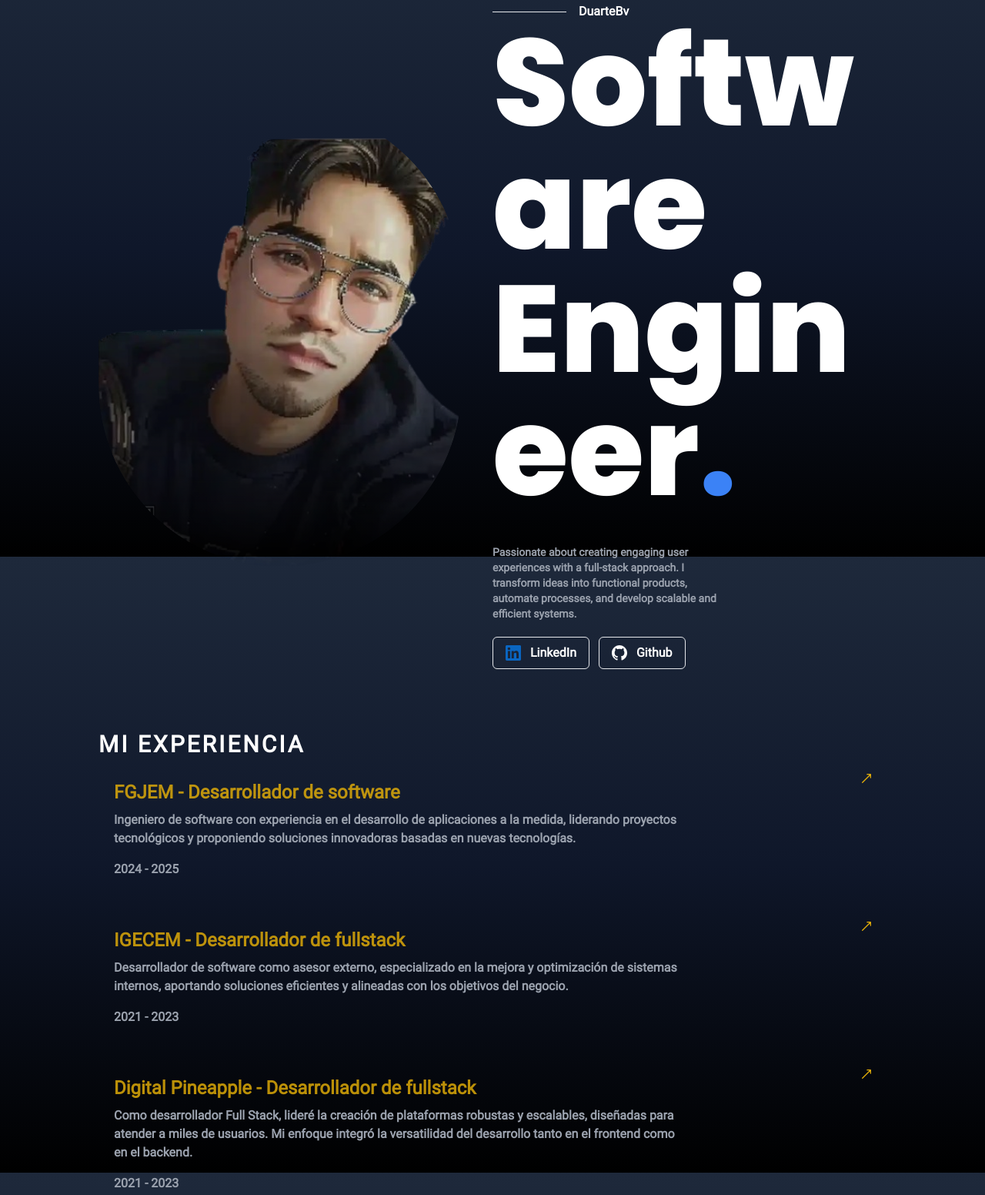
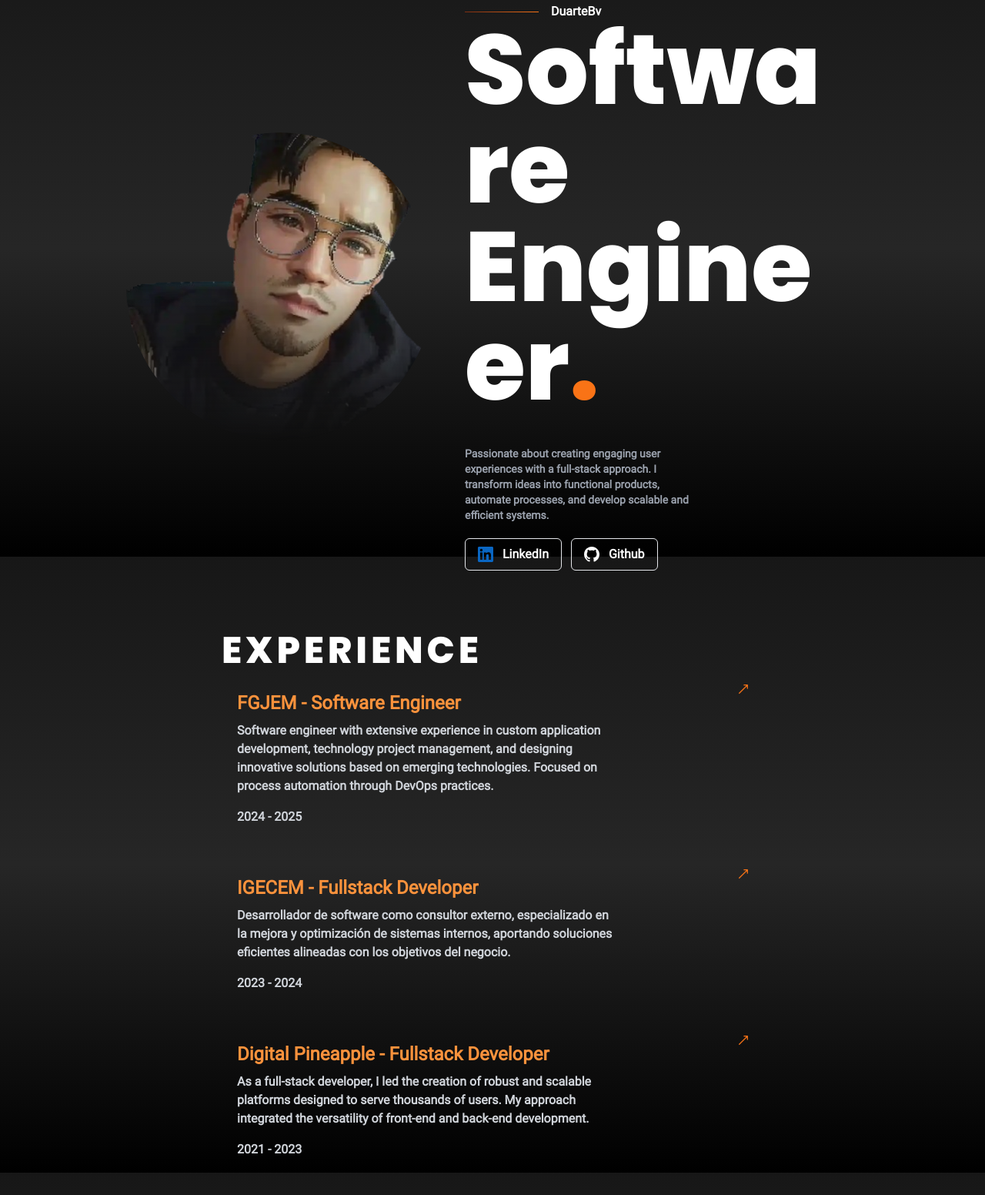
Before and after one commit to DuarteDc/porfolio-astro, an Astro site: page / in a window 1280 px wide. Shown: the part 77-1629 px from the top of the page at 77% size. Built offline with nearby package versions, Linux system fonts and the light colour scheme; Astro itself is replaced by a stand-in of ours.

Commit message:
styles: update main styles

```diff
--- a/public/main.css
+++ b/public/main.css
@@ -129,8 +129,8 @@ html {
 }
 
 .main-image {
-  mask-image: linear-gradient(black 50%, transparent 100%);
-  -webkit-mask-image: linear-gradient(black 50%, transparent 100%);
+  mask-image: linear-gradient(rgb(243, 61, 0) 50%, transparent 100%);
+  -webkit-mask-image: linear-gradient(rgb(233, 106, 21) 50%, transparent 100%);
   mask-size: cover;
   -webkit-mask-size: cover;
 }
--- a/src/components/ExperienceItem.astro
+++ b/src/components/ExperienceItem.astro
@@ -12,14 +12,14 @@ const { title, description, year }: Props = Astro.props;
 
 <article
   class="relative paragraph p-5 hover:bg-black/10 hover:backdrop-blur-2xl transition-all duration-500 rounded-2xl hover:transition-all hover:duration-500 [&>svg]:absolute
-  [&>svg]:top-4 [&>svg]:right-4 [&>svg]:size-5 [&>svg]:text-yellow-500 [&>svg]:transition-all [&>svg]:duration-500 [&>svg]:rotate-45 [&>svg]:hover:right-2 [&>svg]:hover:top-2"
+  [&>svg]:top-4 [&>svg]:right-4 [&>svg]:size-5 [&>svg]:text-orange-500 [&>svg]:transition-all [&>svg]:duration-500 [&>svg]:rotate-45 [&>svg]:hover:right-2 [&>svg]:hover:top-2"
 >
   <ArrowUpIcon />
-  <h4 class="text-yellow-500/80 font-bold text-2xl my-2">
+  <h4 class="text-orange-400 font-bold text-2xl my-2">
     {title}
   </h4>
   <div
-    class="normal-text mb-4 font-bold text-gray-400 gap-y-4 w-9/12 flex flex-col gap-5"
+    class="normal-text mb-4 font-bold text-gray-300 gap-y-4 w-9/12 flex flex-col gap-5"
   >
     <p>
       {description}
--- a/src/components/Experince.astro
+++ b/src/components/Experince.astro
@@ -4,29 +4,27 @@ import ExperienceItem from "./ExperienceItem.astro";
 
 <section
   id="experience"
-  class="w-ful py-20 text-white [&>article]:transition-all [&>article]:duration-300 [&>article]:mx-1 [&>article]:lg:ml-10 overflow-hidden normal-text"
+  class="w-ful py-20 text-white xl:px-40 [&>article]:transition-all [&>article]:duration-300 [&>article]:mx-1 [&>article]:lg:ml-10 overflow-hidden normal-text"
 >
   <h3
-    class="text-3xl lg:tracking-widest text-white text-left inline-flex items-center font-bold uppercase"
+    class="text-5xl lg:tracking-widest text-white text-left inline-flex items-center uppercase font-[Poppins]"
   >
-    Mi experiencia
+    EXPERIENCE
   </h3>
   <div>
     <ExperienceItem
-      title={`FGJEM - Desarrollador de software`}
-      description={`Ingeniero de software con experiencia en el desarrollo de aplicaciones a la
-      medida, liderando proyectos tecnológicos y proponiendo soluciones innovadoras
-      basadas en nuevas tecnologías.`}
+      title={`FGJEM - Software Engineer`}
+      description={`Software engineer with extensive experience in custom application development, technology project management, and designing innovative solutions based on emerging technologies. Focused on process automation through DevOps practices.`}
       year="2024 - 2025"
     />
     <ExperienceItem
-      title={`IGECEM - Desarrollador de fullstack`}
-      description={`Desarrollador de software como asesor externo, especializado en la mejora y optimización de sistemas internos, aportando soluciones eficientes y alineadas con los objetivos del negocio.`}
-      year="2021 - 2023"
+      title={`IGECEM - Fullstack Developer`}
+      description={`Desarrollador de software como consultor externo, especializado en la mejora y optimización de sistemas internos, aportando soluciones eficientes alineadas con los objetivos del negocio.`}
+      year="2023 - 2024"
     />
     <ExperienceItem
-      title={`Digital Pineapple - Desarrollador de fullstack`}
-      description={`Como desarrollador Full Stack, lideré la creación de plataformas robustas y escalables, diseñadas para atender a miles de usuarios. Mi enfoque integró la versatilidad del desarrollo tanto en el frontend como en el backend.`}
+      title={`Digital Pineapple - Fullstack Developer`}
+      description={`As a full-stack developer, I led the creation of robust and scalable platforms designed to serve thousands of users. My approach integrated the versatility of front-end and back-end development.`}
       year="2021 - 2023"
     />
   </div>
--- a/src/components/Header.astro
+++ b/src/components/Header.astro
@@ -4,25 +4,31 @@ import LinkedinIcon from "./icons/LinkedinIcon.astro";
 ---
 
 <header
-  class="min-h-screen w-full flex items-center justify-center text-white gap-10"
+  class="min-h-[calc(100vh-10rem)] w-full flex flex-col lg:flex-row items-center justify-center text-white gap-4 lg:gap-10"
 >
-  <div class="w-[600px] h-[600px] rounded-full overflow-hidden main-image">
+  <div
+    class="w-[250px] h-[250px] xl:w-[400px] xl:h-[400px] rounded-full overflow-hidden main-image"
+  >
     <img
       src="/imgs/me-pixel-art-no-bg.png"
       alt="cursor pointer"
       class="w-full h-full object-cover mix-blend-lighten shadow-2xl opacity-90"
     />
   </div>
-  <div class="w-6/12">
+  <div class="w-full xl:w-6/12">
     <span class="flex items-center gap-4">
-      <hr class="h-[1px] w-[6rem] bg-white text-white" />
+      <hr
+        class="h-[1px] w-[6rem] bg-gradient-to-l from-orange-500 to-orange-900 border-none"
+      />
       <p>DuarteBv</p>
     </span>
-    <h1 class="text-[10rem] break-words w-full leading-none font-[Poppins]">
-      Software Engineer<b class="text-blue-500">.</b>
+    <h1
+      class="text-[3.5rem] lg:text-[5rem] xl:text-[8rem] break-words w-full leading-none font-[Poppins]"
+    >
+      Software Engineer<b class="text-orange-500">.</b>
     </h1>
     <span
-      class="mt-10 block break-words w-7/12 text-sm font-bold text-gray-400"
+      class="mt-10 block break-words w-full lg:w-7/12 text-sm font-bold text-gray-400"
     >
       Passionate about creating engaging user experiences with a full-stack
       approach. I transform ideas into functional products, automate processes,
@@ -33,7 +39,7 @@ import LinkedinIcon from "./icons/LinkedinIcon.astro";
         href="https://mx.linkedin.com/in/duartedc"
         type="button"
         target="_blank"
-        class="flex items-center gap-3 px-4 py-2 rounded-md border hover:transition-all hover:duration-500 hover:border-yellow-500 hover:bg-yellow-500/50"
+        class="flex items-center gap-3 px-4 py-2 rounded-md border hover:transition-all hover:duration-500 hover:border-orange-500 hover:bg-orange-500/50 cursor-pointer"
       >
         <LinkedinIcon width="20" height="20" />
         LinkedIn
@@ -42,7 +48,7 @@ import LinkedinIcon from "./icons/LinkedinIcon.astro";
         href="https://github.com/DuarteDc"
         type="button"
         target="_blank"
-        class="flex items-center gap-3 px-4 py-2 rounded-md border hover:transition-all hover:duration-500 hover:border-yellow-500 hover:bg-yellow-500/50"
+        class="flex items-center gap-3 px-4 py-2 rounded-md border hover:transition-all hover:duration-500 hover:border-orange-500 hover:bg-orange-500/50 cursor-pointer"
       >
         <GithubIcon width="20" height="20" />
         Github
--- a/src/layouts/Layout.astro
+++ b/src/layouts/Layout.astro
@@ -44,7 +44,7 @@ const { title } = Astro.props;
     <title>{title}</title>
   </head>
   <body
-    class="overflow-x-hidden h-screen flex flex-col items-center w-full relative bg-no-repeat min-h-svh bg-gradient-to-t from-black via-slate-900 to-slate-800 bg-fixed"
+    class="overflow-x-hidden h-screen flex flex-col items-center w-full relative bg-no-repeat min-h-svh bg-gradient-to-t from-black via-neutral-800 to-neutral-900 bg-fixed max-w-[2000px] mx-auto"
   >
     <slot />
     <Navbar />
--- a/src/pages/index.astro
+++ b/src/pages/index.astro
@@ -26,7 +26,7 @@ import Experince from "../components/Experince.astro";
     "h-[50rem]",
     "rounded-full",
     "blur-[10rem]",
-    "bg-blue-500/10",
+    "bg-orange-500/10",
     "fixed",
     "-z-10",
     "flex",
```
